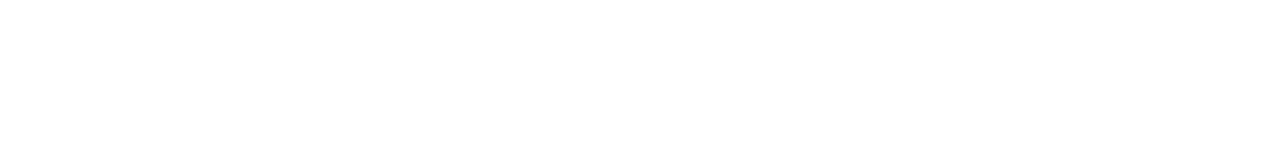
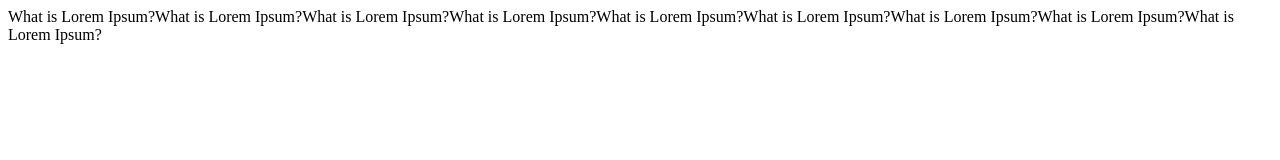
Before and after one commit to mdauwalhossain/my-third-repo, a plain HTML site: page index.html in a window 1280 px wide. Drawn offline with Linux system fonts and the light colour scheme.

Commit message:
paragrach added

```diff
--- a/index.html
+++ b/index.html
@@ -7,6 +7,6 @@
     <title>My Third Repo</title>
 </head>
 <body>
-
+    What is Lorem Ipsum?What is Lorem Ipsum?What is Lorem Ipsum?What is Lorem Ipsum?What is Lorem Ipsum?What is Lorem Ipsum?What is Lorem Ipsum?What is Lorem Ipsum?What is Lorem Ipsum?
 </body>
 </html>
```
Also changed, not shown: style.css (added).
